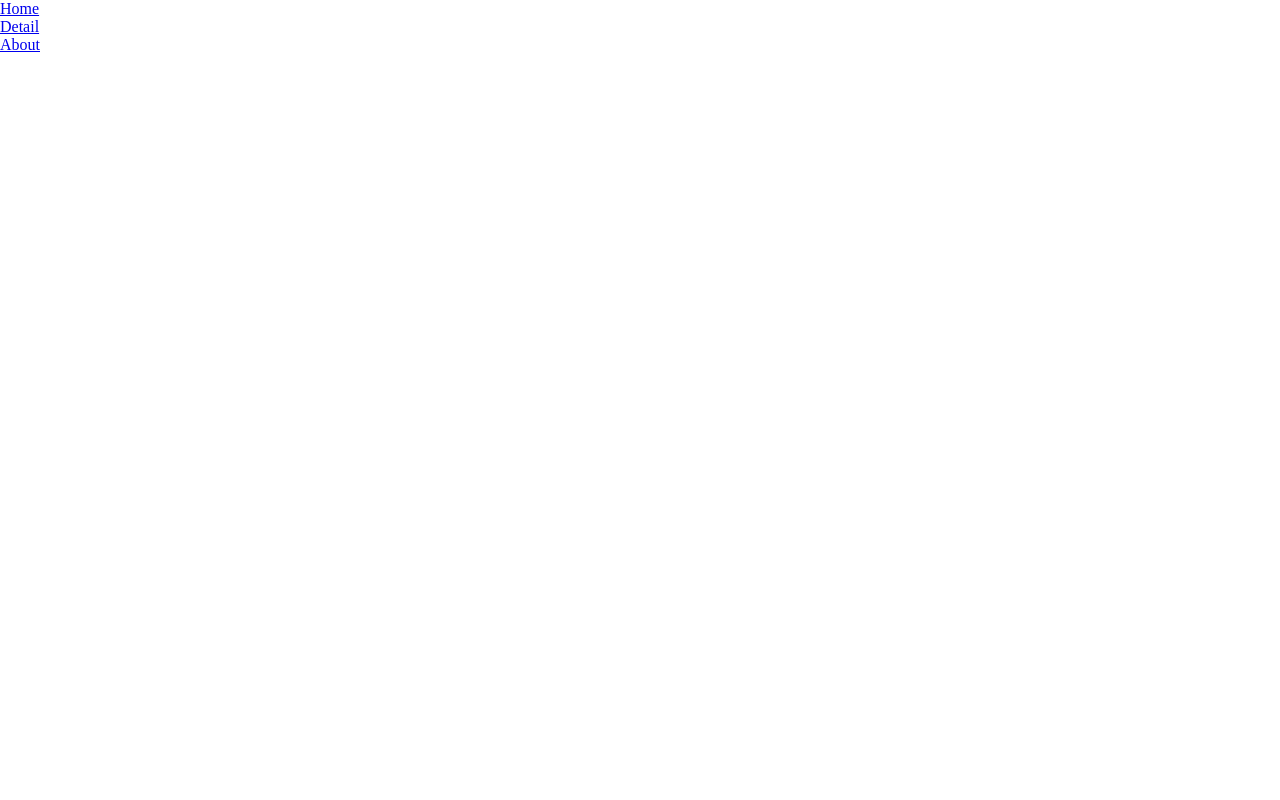
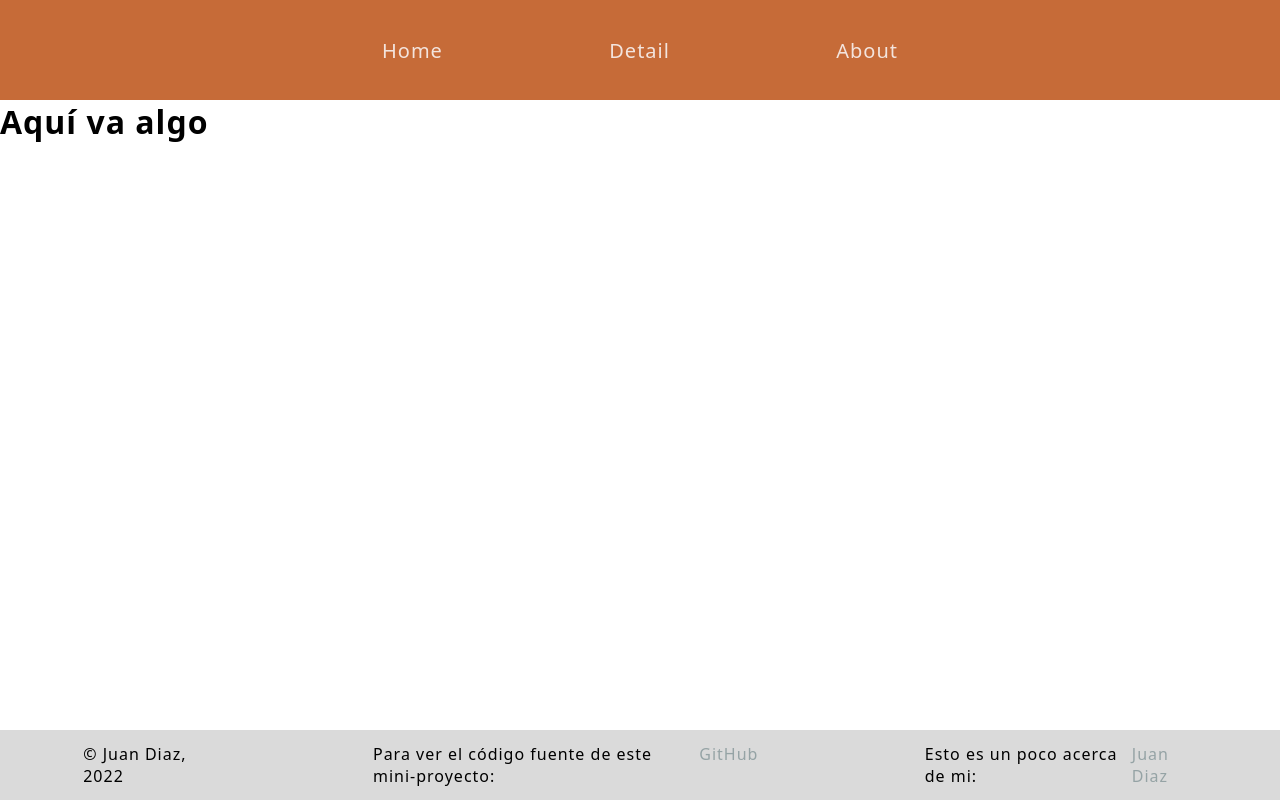
Before and after one commit to Dhruva108/assesment-front, a React (Create React App) app: page / in a window 1280 px wide. Built offline with nearby package versions, Linux system fonts and the light colour scheme.

Commit message:
finish footer and nav-bar

```diff
--- a/package.json
+++ b/package.json
@@ -3,6 +3,7 @@
   "version": "0.1.0",
   "private": true,
   "dependencies": {
+    "normalize.css": "^8.0.1",
     "react": "^18.2.0",
     "react-dom": "^18.2.0",
     "react-router-dom": "^6.3.0",
@@ -33,10 +34,10 @@
     ]
   },
   "devDependencies": {
-    "sass": "^1.54.0",
     "@testing-library/jest-dom": "^5.16.4",
     "@testing-library/react": "^13.3.0",
     "@testing-library/user-event": "^13.5.0",
-    "react-scripts": "5.0.1"
+    "react-scripts": "5.0.1",
+    "sass": "^1.54.0"
   }
 }
--- a/src/App.jsx
+++ b/src/App.jsx
@@ -1,13 +1,21 @@
 import './App.scss';
-import { BrowserRouter, Routes, Route} from 'react-router-dom'
-import Home from './pages/Home'
+import { BrowserRouter, Routes, Route} from 'react-router-dom';
+import Home from './pages/Home';
+import Detail from './pages/Detail';
+import About from './pages/About';
+import Menu from './components/Menu';
+import Footer from './components/Footer';
 
 function App() {
   return (
     <BrowserRouter>
+    <Menu />
       <Routes>
         <Route path="/" element={ <Home /> } />
+        <Route path='/Detail' element={ <Detail/> } />
+        <Route path='/About' element={ <About /> } />
       </Routes>
+      <Footer />
     </BrowserRouter>
   );
 }
--- a/src/App.scss
+++ b/src/App.scss
@@ -1,20 +1,91 @@
-html, body, div, span, applet, object, iframe,
-h1, h2, h3, h4, h5, h6, p, blockquote, pre,
-a, abbr, acronym, address, big, cite, code,
-del, dfn, em, img, ins, kbd, q, s, samp,
-small, strike, strong, sub, sup, tt, var,
-b, u, i, center,
-dl, dt, dd, ol, ul, li,
-fieldset, form, label, legend,
-table, caption, tbody, tfoot, thead, tr, th, td,
-article, aside, canvas, details, embed,
-figure, figcaption, footer, header, hgroup,
-menu, nav, output, ruby, section, summary,
-time, mark, audio, video {
-	margin: 0;
-	padding: 0;
-	border: 0;
-	font-size: 100%;
-	font: inherit;
-	vertical-align: baseline;
+* {
+  padding: 0px;
+  margin: 0px;
 }
+
+body {
+  font-family: system-ui, -apple-system, BlinkMacSystemFont, 'Segoe UI', Roboto, Oxygen, Ubuntu, Cantarell, 'Open Sans', 'Helvetica Neue', sans-serif;
+  letter-spacing: 1px;
+}
+
+$mustard: #e29b2f;
+$brown: #b27e22;
+$terra: #c66b38;
+$blue: #95a3a5;
+$green: #a2a588;
+$beige: #f3e4dd;
+$pard: #8a664c;
+
+
+.menu-container {
+  display: flex;
+  justify-content: center;
+  align-items: center;
+  width: 100%;
+  height: 100px;
+  background-color: $terra;
+}
+
+.menu__item {
+  font-size: 20px;
+  border-radius: 35px;
+  padding: 1.5%;
+  margin: 5%;
+  color: $beige;
+  transition: all .5s ease 0s;
+  .menu__link {
+    text-decoration: none;
+    color: $beige;
+  }
+  &:hover {
+    background-color: transparentize($color: $mustard, $amount: .7 );
+  }
+}
+
+.footer-conatiner {
+  position: fixed;
+  bottom: 0px;
+  display: flex;
+  justify-content: center;
+  align-items: center;
+  width: 100%;
+  height: 70px;
+  background-color: #dadada;
+  .footer__item {
+    display: none;
+  }
+  @media (min-width: 1200px){
+    .footer__mobil-version {
+      display: none;
+    }
+
+    a {
+      text-decoration: none;
+      color: $blue;
+      &:hover {
+        color: $pard;
+      }
+    }
+
+    .footer__item {
+      display: inherit;
+      margin: 3%;
+      padding: 0% 3.5%;
+    }
+  }
+}
+
+.footer__mobil-version {
+  font-size: 20px;
+  padding: 3.5%;
+  border-radius: 30px;
+  background-color: $mustard;
+  a {
+    text-decoration: none;
+    color: $beige;
+  }
+  &:hover {
+    color: $blue;
+    opacity: .9;
+  }
+}
--- /dev/null
+++ b/src/components/Footer.jsx
@@ -0,0 +1,30 @@
+import React from 'react'
+import { Link } from 'react-router-dom'
+
+const Footer = () => {
+  return (
+    <footer className='footer-conatiner'>
+
+      <div className='footer__mobil-version'>
+        <a href="https://github.com/Dhruva108/assesment-front" target="_blanck">
+          GitHub
+        </a>
+      </div>
+
+      <div className='footer__item' >
+        © Juan Diaz, 2022
+      </div>
+
+      <div className='footer__item'>
+        Para ver el código fuente de este mini-proyecto: <Link to="https://github.com/Dhruva108/assesment-front"> GitHub</Link>
+      </div>
+
+      <div className='footer__item'>Esto es un poco acerca de mi:
+        <Link to="/About"> Juan Diaz</Link>
+      </div>
+
+    </footer>
+  )
+}
+
+export default Footer
--- a/src/components/Menu.jsx
+++ b/src/components/Menu.jsx
@@ -1,22 +1,30 @@
-import React from 'react'
-import { Link } from 'react-router-dom'
+import React from 'react';
+import { Link } from 'react-router-dom';
 
 const Menu = () => {
   return (
     <header className='menu-container'>
 
-      <div className='Menu__item'>
-        <Link to="/">Home</Link>
+      <div className='menu__item'>
+        <Link to="/" className='menu__link'>
+          Home
+        </Link>
       </div>
-      <div className='Menu__item'>
-        <Link to="/">Detail</Link>
+
+      <div className='menu__item'>
+        <Link to="/Detail" className='menu__link'>
+          Detail
+        </Link>
       </div>
-      <div className='Menu__item'>
-        <Link to="/">About</Link>
+
+      <div className='menu__item'>
+        <Link to="/About" className='menu__link'>
+          About
+        </Link>
       </div>
 
     </header>
-  )
-}
+  );
+};
 
-export default Menu
+export default Menu;
--- /dev/null
+++ b/src/pages/About.jsx
@@ -0,0 +1,9 @@
+import React from 'react'
+
+const About = () => {
+  return (
+   <h1>This is for me</h1>
+  )
+}
+
+export default About
--- /dev/null
+++ b/src/pages/Detail.jsx
@@ -0,0 +1,9 @@
+import React from 'react'
+
+const Detail = () => {
+  return (
+    <h1>Hola Mundo</h1>
+  )
+}
+
+export default Detail
--- a/src/pages/Home.jsx
+++ b/src/pages/Home.jsx
@@ -1,9 +1,8 @@
 import React from 'react'
-import Menu from '../components/Menu'
 
 const Home = () => {
   return (
-    <Menu />
+    <h1>Aquí va algo</h1>
   )
 }
 
```
Also changed, not shown: 1 other file (tests, documents, lock files or other folders).
